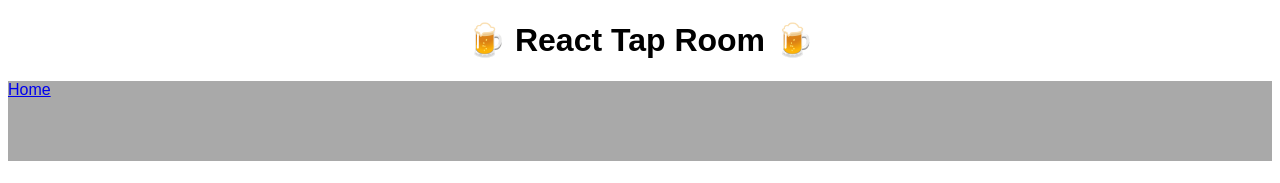
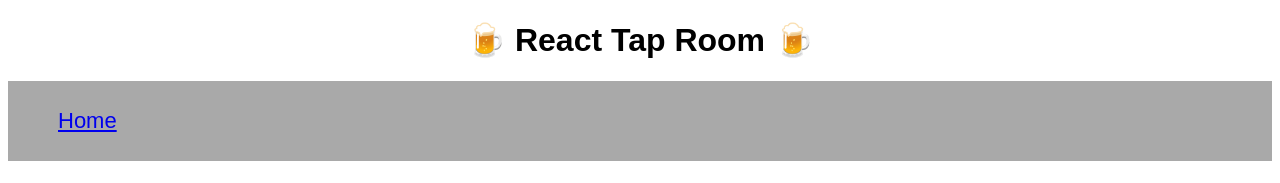
Before and after one commit to ellymaimon/tap-room-react, a React app: page / in a window 1280 px wide. Shown: the top 183 px of the page. Built offline with nearby package versions, Linux system fonts and the light colour scheme.

Commit message:
Add styling to header.jsx

```diff
--- a/src/components/Header.jsx
+++ b/src/components/Header.jsx
@@ -13,13 +13,21 @@ function Header(){
           height: 80px;
           background-color: darkgrey;
           color: white;
+          display: flex;
+          align-items: center;
         }
+        p {
+          font-size: 22px;
+          margin-left: 50px;
+          text-decoration: none;
+        }
+
       `}
       </style>
 
       <h1>🍺 React Tap Room 🍺</h1>
       <div className="nav">
-        <Link to="/">Home</Link>
+        <p><Link to="/">Home</Link></p>
       </div>
     </div>
   );
```
